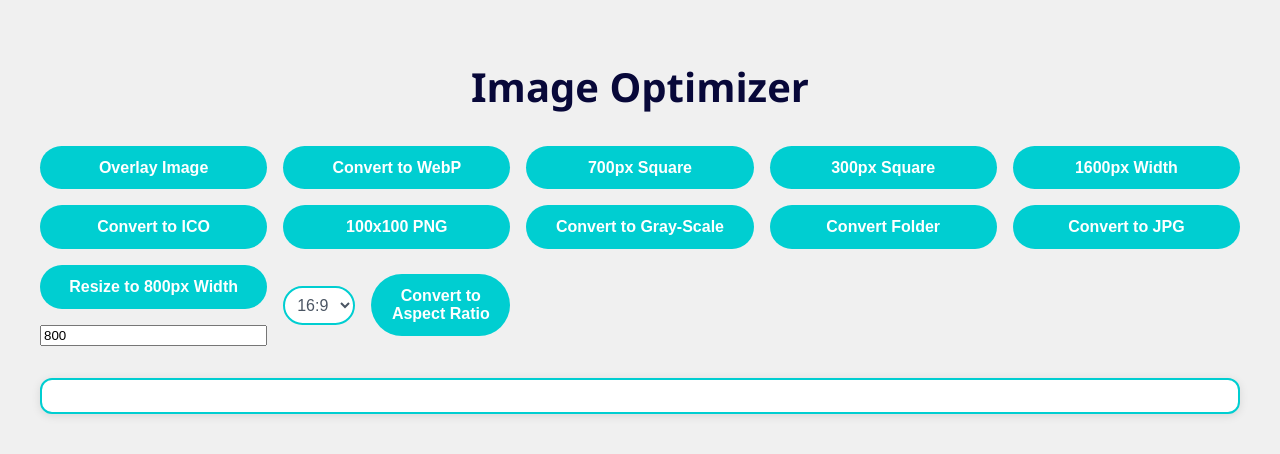
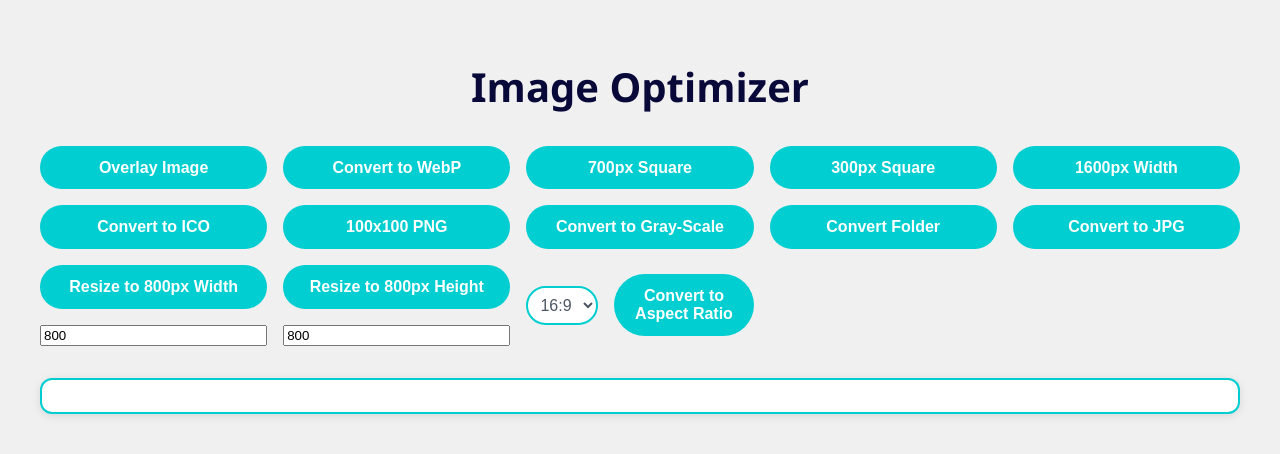
Before and after one commit to Ktopper/img-optimizer-tauri, a React (Vite) app: page / in a window 1280 px wide. Shown: the top 454 px of the page. Built offline with nearby package versions, Linux system fonts and the light colour scheme.

Commit message:
Add image height resizing functionality with WebP support

```diff
--- a/src/App.jsx
+++ b/src/App.jsx
@@ -8,6 +8,7 @@ function App() {
   const [status, setStatus] = useState('');
   const [showModal, setShowModal] = useState(false);
   const [targetWidth, setTargetWidth] = useState(800);
+  const [targetHeight, setTargetHeight] = useState(800);
   const [aspectRatio, setAspectRatio] = useState('16:9');
 
   const handleConversion = async (type, conversionType) => {
@@ -15,18 +16,37 @@ function App() {
       const selected = await open({
         multiple: false,
         directory: type === 'folder',
-        filters: type === 'image' ? [{ name: 'Images', extensions: ['jpg', 'jpeg', 'png'] }] : undefined,
+        filters: type === 'image'
+          ? [{ name: 'Images', extensions: ['jpg', 'jpeg', 'png', 'webp'] }]
+          : undefined,
       });
 
-      if (selected) {
-        setStatus('Converting...');
-        const response = await invoke('convert_image', {
-          imagePath: selected,
-          conversionType,
-          targetWidth: conversionType === 'resize' ? targetWidth.toString() : undefined
-        });
-        setStatus(response);
+      if (!selected) return;
+
+      setStatus('Converting...');
+      const payload = {
+        imagePath: selected,
+        conversionType,
+        targetWidth: null,
+        targetHeight: null,
+        aspectRatio: null
+      };
+
+      if (conversionType === 'resize') {
+        payload.targetWidth = targetWidth.toString();
+      } else if (conversionType === 'resize-height') {
+        if (!targetHeight || parseInt(targetHeight, 10) <= 0) {
+          setStatus('Error: Invalid target height value');
+          return;
+        }
+        payload.targetHeight = targetHeight.toString();
+      } else if (conversionType === 'aspect-ratio') {
+        payload.aspectRatio = aspectRatio;
       }
+
+      console.log('Sending payload:', payload);
+      const response = await invoke('convert_image', payload);
+      setStatus(response);
     } catch (error) {
       setStatus(`Error: ${error}`);
     }
@@ -89,6 +109,23 @@ function App() {
           />
 
         </div>
+        <div className="resize-container">
+          <button onClick={() => {
+            console.log('Current height value:', targetHeight);
+            handleConversion('image', 'resize-height');
+          }}>
+            Resize to {targetHeight}px Height
+          </button>
+          <input
+            type="number"
+            value={targetHeight}
+            onChange={(e) => {
+              console.log('New height value:', e.target.value);
+              setTargetHeight(parseInt(e.target.value, 10));
+            }}
+            min="1"
+          />
+        </div>
         <div className="aspect-ratio-container">
           <select value={aspectRatio} onChange={(e) => setAspectRatio(e.target.value)}>
             <option value="16:9">16:9</option>
@@ -108,6 +145,4 @@ function App() {
   );
 }
 
-
-
 export default App;
```
Also changed, not shown: src-tauri/node-backend/convert.cjs (+57 -3 lines), 1 other file (tests, documents, lock files or other folders).
